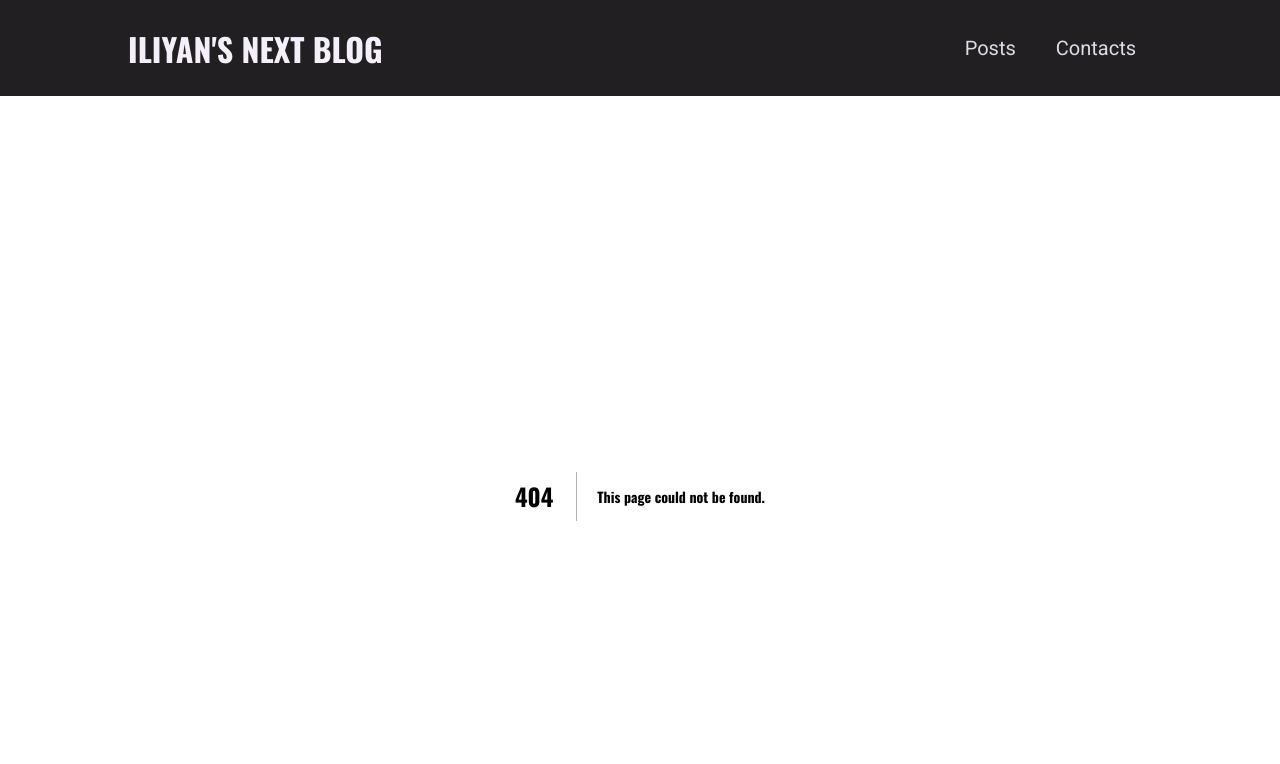
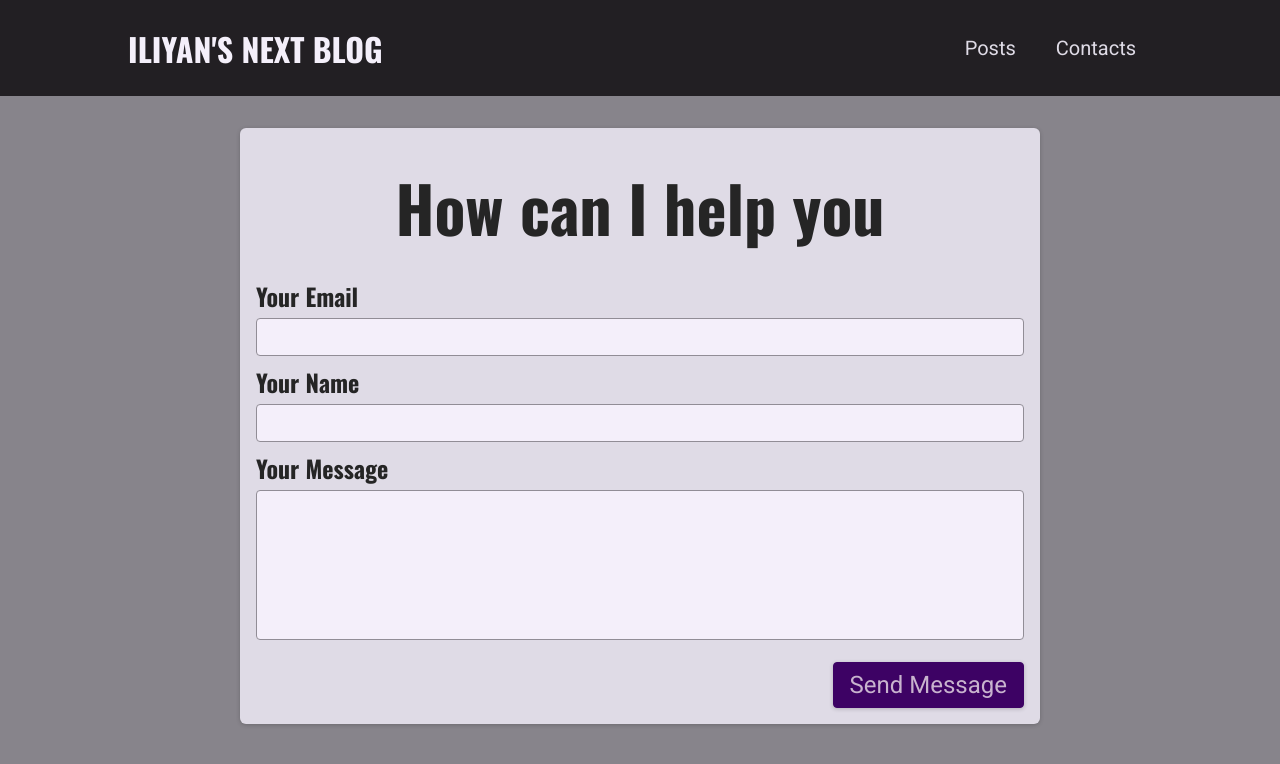
Before and after one commit to ilianrusev/nextjs-blog-project, a Next.js app: page /contacts in a window 1280 px wide. Before the commit this address had no page. Shown: the top 764 px of the page. Built offline with nearby package versions, Linux system fonts and the light colour scheme.

Commit message:
simple contact form

```diff
--- /dev/null
+++ b/components/contact/ContactForm.js
@@ -0,0 +1,30 @@
+import styles from "./ContactForm.module.css";
+
+function ContactForm() {
+  return (
+    <section className={styles.contact}>
+      <h1>How can I help you</h1>
+      <form className={styles.form}>
+        <div className={styles.controls}>
+          <div className={styles.control}>
+            <label htmlFor="email">Your Email</label>
+            <input type="email" id="email" required />
+          </div>
+          <div className={styles.control}>
+            <label htmlFor="name">Your Name</label>
+            <input type="text" id="name" required />
+          </div>
+          <div className={styles.control}>
+            <label htmlFor="email">Your Message</label>
+            <textarea rows={"5"} id="email"></textarea>
+          </div>
+          <div className={styles.actions}>
+            <button>Send Message</button>
+          </div>
+        </div>
+      </form>
+    </section>
+  );
+}
+
+export default ContactForm;
--- /dev/null
+++ b/components/contact/ContactForm.module.css
@@ -0,0 +1,74 @@
+.contact {
+  margin: var(--size-8) auto;
+  border-radius: 6px;
+  background-color: var(--color-grey-100);
+  width: 90%;
+  max-width: 50rem;
+  padding: var(--size-4);
+  box-shadow: 0 1px 4px rgba(0, 0, 0, 0.2);
+  font-size: var(--size-6);
+}
+
+.contact h1 {
+  font-size: var(--size-8);
+  margin: var(--size-4) 0;
+  text-align: left;
+}
+
+.form label {
+  display: block;
+  font-family: "Oswald", sans-serif;
+  font-weight: bold;
+  margin: var(--size-2) 0 var(--size-1) 0;
+}
+
+.form input,
+.form textarea {
+  font: inherit;
+  padding: var(--size-1);
+  border-radius: 4px;
+  width: 100%;
+  border: 1px solid var(--color-grey-400);
+  background-color: var(--color-grey-50);
+  resize: none;
+}
+
+.controls {
+  display: flex;
+  flex-direction: column;
+  column-gap: 1rem;
+  flex-wrap: wrap;
+}
+
+.control {
+  flex: 1;
+  min-width: 10rem;
+}
+
+.actions {
+  margin-top: var(--size-4);
+  text-align: right;
+}
+
+.form button {
+  font: inherit;
+  cursor: pointer;
+  background-color: var(--color-primary-700);
+  border: 1px solid var(--color-primary-700);
+  padding: var(--size-2) var(--size-4);
+  border-radius: 4px;
+  color: var(--color-primary-50);
+  box-shadow: 0 1px 4px rgba(0, 0, 0, 0.2);
+}
+
+.form button:hover {
+  background-color: var(--color-primary-500);
+  border-color: var(--color-primary-500);
+}
+
+@media (min-width: 768px) {
+  .contact h1 {
+    font-size: var(--size-16);
+    text-align: center;
+  }
+}
--- a/pages/contact.js
+++ /dev/null
@@ -1,5 +0,0 @@
-function ContactPage() {
-  return <></>;
-}
-
-export default ContactPage;
--- /dev/null
+++ b/pages/contacts.js
@@ -0,0 +1,7 @@
+import ContactForm from "@/components/contact/ContactForm";
+
+function ContactPage() {
+  return <ContactForm />;
+}
+
+export default ContactPage;
```
